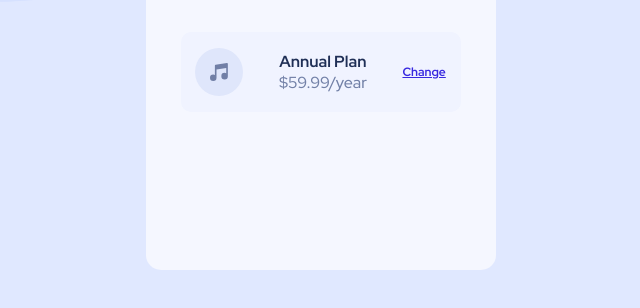
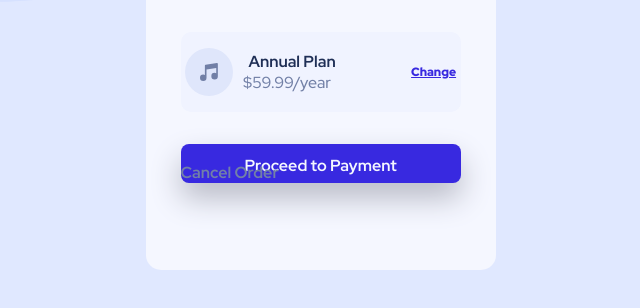
Before and after one commit to Terdanny1/Order-Summary-Component, a plain HTML site: page index.html in a window 1280 px wide. Shown: the part 390-698 px from the top of the page, without its empty margins (328-968 px from the left). Drawn offline with Linux system fonts and the light colour scheme.

Commit message:
added order button

```diff
--- a/index.html
+++ b/index.html
@@ -44,13 +44,22 @@
               style="float: left"/>
 
             <span class="span-plan">
-              <p >
+              <p>
                 <span>Annual Plan</span>  <br />
-                $59.99/year
+               <span class="year"> $59.99/year</span>
               </p>
             </span>
             <a  href="#" style="float: right">Change</a>
             </div>
+
+            <div class="rec">
+                <p> Proceed to Payment</p>
+            </div>
+
+            <p class="order">Cancel Order</p>
+
+
+
 
 
 
--- a/style.css
+++ b/style.css
@@ -51,7 +51,6 @@ body {
   display: flex;
   padding: 35px;
   gap: 20px;
-  width: 150x;
   height: 40px;
 }
 .box {
@@ -60,8 +59,11 @@ body {
   align-items: center;
   background-color: hsl(229, 100%, 97%);
   border-radius: 10px;
-  width: 300%;
+  width: 100%;
   height: 80px;
+}
+.box .span-plan{
+    width: px;
 }
 .box .span-plan p{
     width: 100px;
@@ -73,6 +75,38 @@ body {
 }
 .box a{
     color: hsl(245, 75%, 52%);
-    font-weight: bold;
+    font-weight: 900;
     font-size: 12px;
 }
+.box .span-plan p {
+    padding-right: 60px;
+    font-size: 16px;
+}
+.box .span-plan .year{
+    color: hsl(224, 23%, 55%);
+    font-weight: normal;
+    padding-right: 10px;
+    margin-bottom: 40px;
+}
+.rec{
+    background-color: hsl(245, 75%, 52%);
+    border-radius: 8px;
+    width: 80%;
+    height: 39px;
+    position:absolute;
+    bottom: 15%;
+    box-shadow: 0 15px 30px hsl(231, 11%, 75%);
+}
+.rec p{
+    color:  hsl(225, 100%, 98%);
+    font-weight: bold;
+    padding: 3.8%;
+}
+.order{
+    color: hsl(224, 23%, 55%);
+    font-weight: bold;
+    position: absolute;
+    font-size: 12px;
+    bottom: 15%;
+
+}
```
